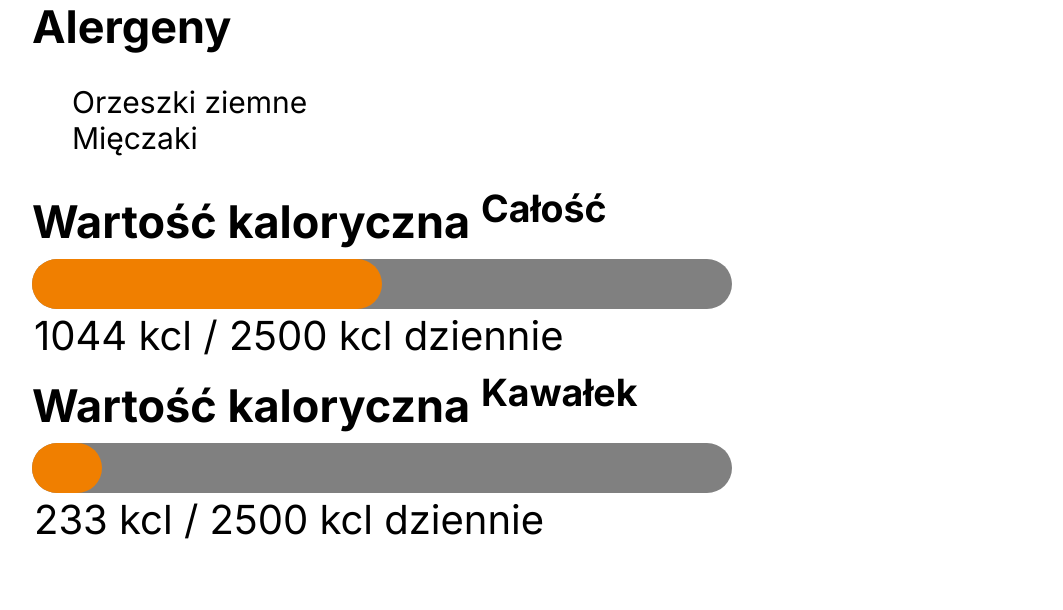
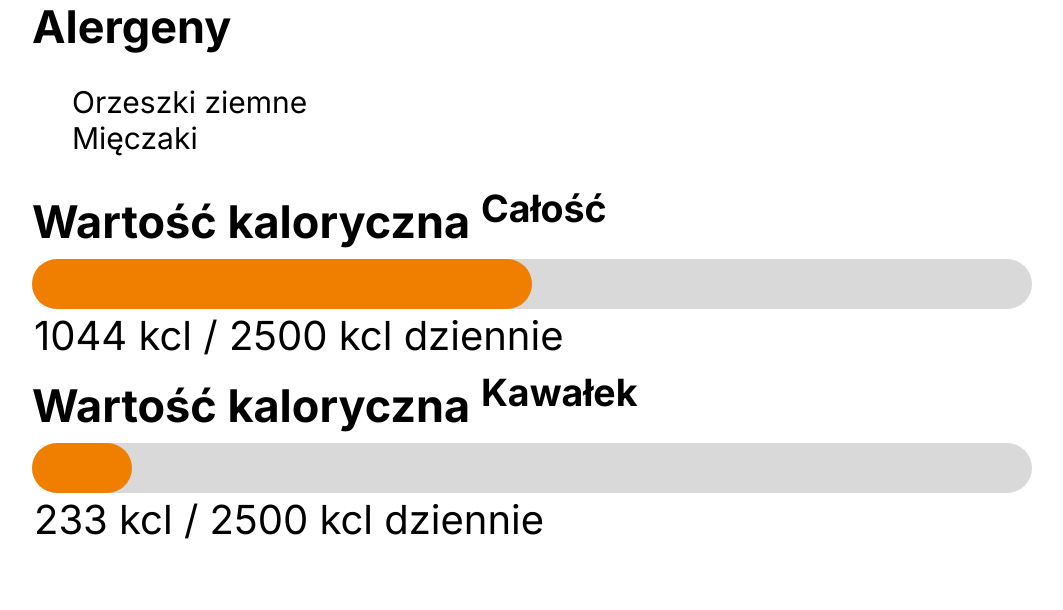
Before and after one commit to Vrrrum/szybka-szama, a PHP site: page /php/product.php in a window 1280 px wide. Shown: the part 1047-1657 px from the top of the page, without its empty margins (32-1095 px from the left). Run offline with PHP 8.4, Linux system fonts and the light colour scheme.

Commit message:
dodano łakałaka

```diff
--- a/src/css/product.css
+++ b/src/css/product.css
@@ -12,10 +12,10 @@ body {
   border-radius: 40px;
 }
 .cal-bar {
-  background-color: grey;
+  background-color: #d9d9d9;
 
   height: 50px;
-  width: 700px;
+  width: 1000px;
   border-radius: 40px;
 }
 .cal-bar div {
```
